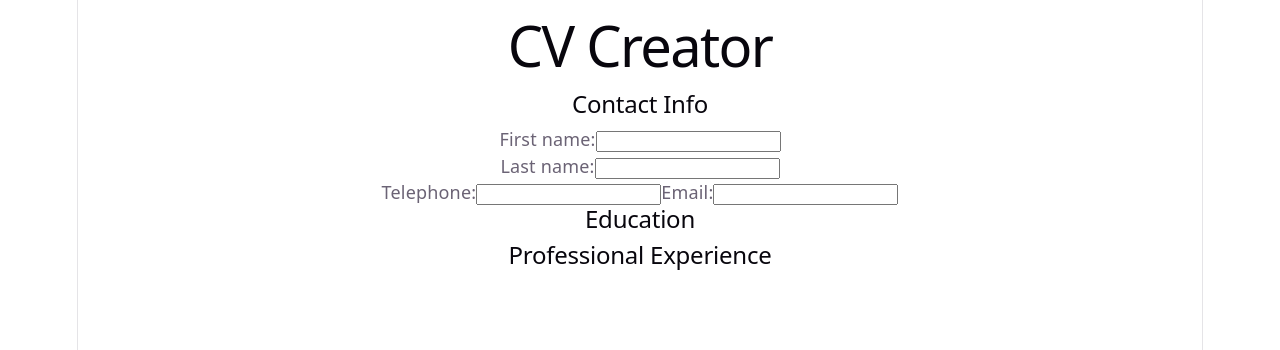
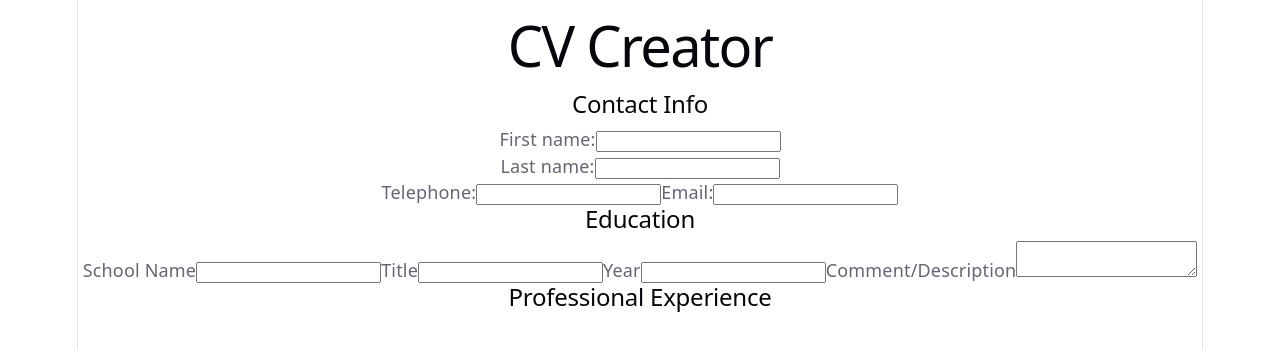
Before and after one commit to jenarofv/react-cv-app, a React (Vite) app: page / in a window 1280 px wide. Shown: the top 350 px of the page. Built offline with nearby package versions, Linux system fonts and the light colour scheme.

Commit message:
add (untested, incomplete) education component

```diff
--- a/src/App.jsx
+++ b/src/App.jsx
@@ -1,12 +1,18 @@
 import { useState } from 'react'
 import './App.css'
 import { ContactInfo } from './components/contactInfo.jsx'
+import { Education } from './components/education.jsx'
 
 function App() {
   const [firstName, setFirstName] = useState("");
   const [lastName, setLastName] = useState("");
   const [telephoneNumber, setTelephoneNumber] = useState("");
   const [emailAddress, setEmailAddress] = useState("");
+  const [school, setSchool] = useState("");
+  const [schoolName, setSchoolName] = useState("");
+  const [studyTitle, setStudyTitle] = useState("");
+  const [studyYear, setStudyYear] = useState("");
+  const [studyDescription, setStudyDescription] = useState("");
 
   function handleContactInfoUpdate (event) {
     const id = event.target.id;
@@ -56,7 +62,7 @@ function App() {
         onChange={handleContactInfoUpdate}
       />
       <div>
-        <h2>Education</h2>
+        <Education/>
       </div>
       <div>
         <h2>Professional Experience</h2>
--- /dev/null
+++ b/src/components/education.jsx
@@ -0,0 +1,28 @@
+import "../styles/styles.css";
+
+export function Education ({schoolName, studyTitle, studyYear, studyDescription, onChange}) {
+  return (
+    <>
+      <h2>Education</h2>
+      <label>
+        School Name
+        <input id="schoolName" value={schoolName} onChange={onChange}/>
+      </label>
+      <label>
+        Title
+        <input id="studyTitle" value={studyTitle} onChange={onChange}/>
+      </label>
+      <label>
+        Year
+        <input id="studyYear" value={studyYear} onChange={onChange}/>
+      </label>
+      <label htmlFor="studyDescription">
+        Comment/Description
+      </label>
+        <textarea id="studyDescription"
+          value={studyDescription} onChange={onChange}
+          maxLength="500"
+        />
+    </>
+  )
+}
```
